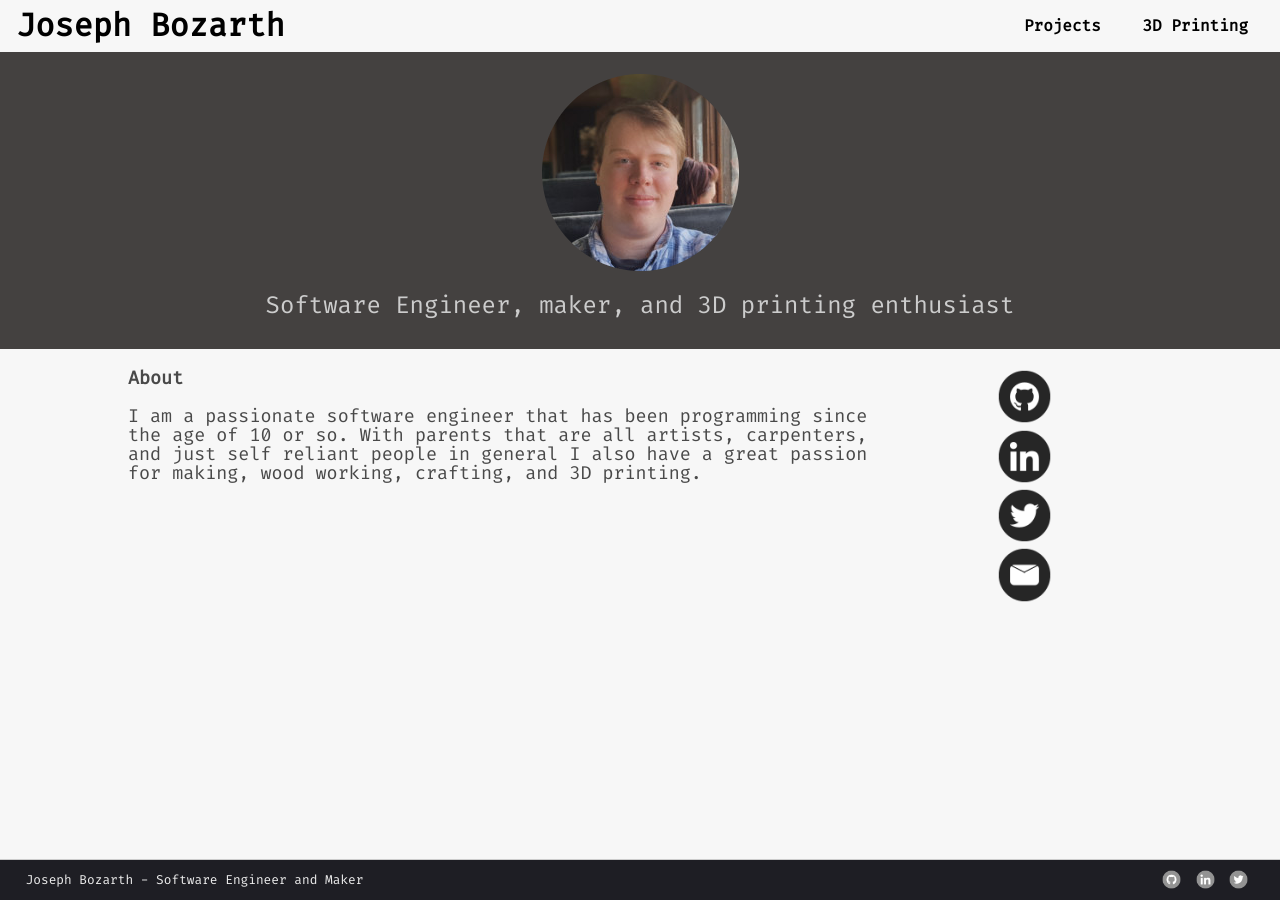
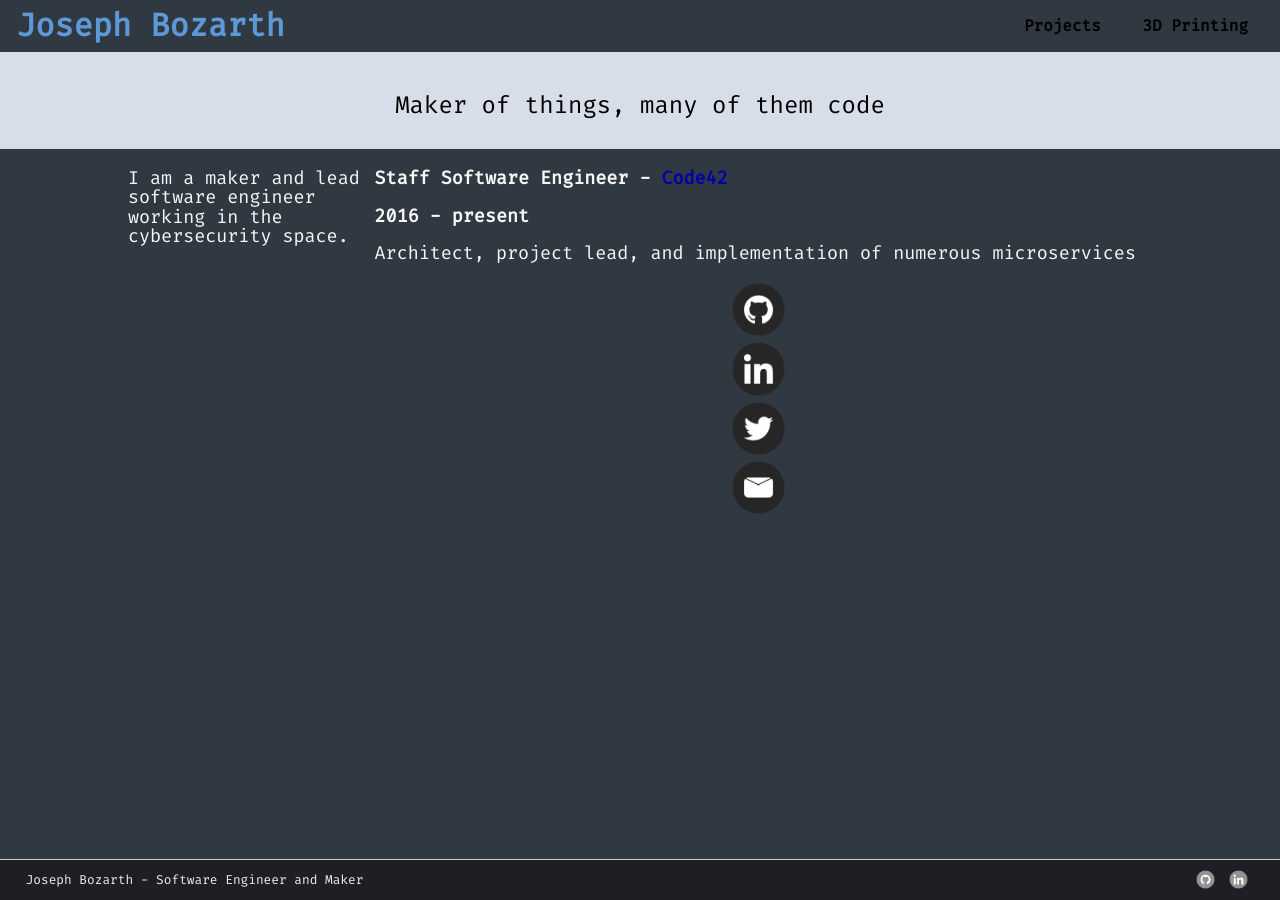
Before and after one commit to BozarthPrime/bozarthprime.github.com, a Jekyll site: the page built from index.html, in a window 1280 px wide. Built offline with Jekyll 4.4.1, drawn with Linux system fonts in a browser that asks for light colours.

Commit message:
Starting changes

```diff
--- a/_layouts/default.html
+++ b/_layouts/default.html
@@ -29,10 +29,6 @@
 			</nav>
 
 			<header>
-				{% if page.header_image %}
-					<img src="{{ page.header_image }}" />
-				{% endif %}
-
 				{% if page.header %}
 					<h1>{{ page.header }}</h1>
 				{% endif %}
@@ -55,7 +51,6 @@
 					<ul>
 						<li><a href="https://github.com/BozarthPrime" target="_blank" rel="noopener noreferrer" title="GitHub"><img src="/images/icons/Github.png" /></a></li>
 						<li><a href="http://www.linkedin.com/pub/joseph-bozarth/21/9bb/35a" target="_blank" rel="noopener noreferrer" title="LinkedIn"><img src="/images/icons/Linkedin.png" /></a></li>
-						<li><a href="https://twitter.com/Bozarth_Prime" target="_blank" rel="noopener noreferrer" title="Twitter"><img src="/images/icons/Twitter.png" /></a></li>
 					</ul>
 				</div>
 			</footer>
--- /dev/null
+++ b/css/color.css
@@ -0,0 +1,56 @@
+/*
+	Color family
+		- Main: #221E22
+		- Text: #9DCBBA
+		- Accent 1: #31263E
+		- Accent 2: #44355B
+		- Accent 3: #EE5622
+*/
+
+:root {
+    /* colors */
+    --black: "hsl(0, 0%, 0%)";
+    --blue: "hsl(210, 50%, 60%)";
+    --blue-vibrant: "hsl(210, 60%, 60%)";
+    --blue2: "hsla(210, 13%, 40%, 0;7)";
+    --blue3: "hsl(210, 15%, 22%)";
+    --blue4: "hsl(210, 13%, 45%)";
+    --blue5: "hsl(180, 36%, 54%)";
+    --blue6: "hsl(221, 12%, 69%)";
+    --green: "hsl(114, 31%, 68%)";
+    --grey: "hsl(0, 0%, 20%)";
+    --orange: "hsl(32, 93%, 66%)";
+    --orange2: "hsl(32, 85%, 55%)";
+    --orange3: "hsl(40, 94%, 68%)";
+    --pink: "hsl(300, 30%, 68%)";
+    --red: "hsl(357, 79%, 65%)";
+    --red2: "hsl(13, 93%, 66%)";
+    --white: "hsl(0, 0%, 100%)";
+    --white2: "hsl(0, 0%, 97%)";
+    --white3: "hsl(219, 28%, 88%)";
+
+    /* Named variables */
+    --main_font: hsl(0, 0%, 97%);
+    --background: hsl(210, 15%, 22%);
+    --header_color: hsl(219, 28%, 88%);
+    --menu_header: hsl(210, 60%, 60%);
+    --menu_header_hover: hsl(32, 85%, 55%);
+    --header_text_color: hsl(0, 0%, 0%);
+
+    --accent: "var(blue-vibrant)";
+    --caret: "var(orange)";
+    --line_highlight: "var(blue2)";
+    --selection: "var(blue2)";
+    --selection_border: "var(blue4)";
+    --inactive_selection: "var(blue2)";
+    --shadow: "color(var(black) alpha(0.25))";
+    --active_guide: "var(blue5)";
+    --stack_guide: "color(var(blue5) alpha(0.5))";
+    --highlight: "var(blue5)";
+    --find_highlight_foreground: "var(grey)";
+    --find_highlight: "var(orange3)";
+    --brackets_foreground: "var(orange)";
+    --bracket_contents_options: "underline";
+    --bracket_contents_foreground: "var(blue5)";
+    --tags_foreground: "var(pink)";
+}
--- a/css/main.css
+++ b/css/main.css
@@ -3,6 +3,7 @@
 /* Common
 /*
 /*****************************************************************************/
+@import url("color.css");
 
 @font-face {
 	font-family: 'FiraCode';
@@ -27,9 +28,9 @@ body {
 }
 
 body {
-	background-color: #F7F7F7;
+	background-color: var(--background);
 	font-size: 100%;
-	color: #494949;
+	color: var(--main_font);
 	font-family: 'FiraCode', Courier, monospace;
 	line-height: 1.2em;
 }
@@ -196,7 +197,7 @@ ul.posts span {
 /*****************************************************************************/
 
 header {
-	background-color: #444140;
+	background-color: var(--header_color);
 	padding-top: 20px;
 	padding-bottom: 10px;
 	width: 100%;
@@ -223,7 +224,7 @@ header p {
 	width: 100%;
 	text-align: center;
 	font-size: 1.5em;
-	color: #CCC;
+	color: var(--header_text_color);
 }
 
 /*****************************************************************************/
@@ -295,20 +296,20 @@ nav {
 
 #nav-title a {
 	text-decoration: none;
-	color: #000;
+	color: var(--menu_header);
 }
 
 #nav-title a:hover {
-	color: #888;
+	color: var(--menu_header_hover);
 }
 
 #nav-title a.extra {
-	color: #aaa;
+	color: var(--menu_header);
 	margin-left: 1em;
 }
 
 #nav-title a.extra:hover {
-	color: #000;
+	color: var(--menu_header_hover);
 }
 
 #nav-links {
--- a/index.html
+++ b/index.html
@@ -2,16 +2,34 @@
 layout: default
 title: Joseph Bozarth - Home
 header_image: images/profile-pic.png
-subheader: Software Engineer, maker, and 3D printing enthusiast
+subheader: Maker of things, many of them code
 ---
 
 <div id="home">
-    <div class="col-w2">
-		<h1>About</h1>
-		I am a passionate software engineer that has been programming since the age of 10 or so. With parents that are all artists, carpenters, and just self reliant people in general I also have a great passion for making, wood working, crafting, and 3D printing.
+    <div class="col-w1">
+		I am a maker and lead software engineer working in the cybersecurity space.
 	</div>
 
-	<div class="col-w1">
+	<div class="col-w2">
+		<div class="resume">
+			<div class="resume-item">
+				<h1>
+					Staff Software Engineer - <a target="https://code42.com">Code42</a>
+				</h1>
+				<h2>
+					2016 - present
+				</h2>
+
+				<p>
+					Architect, project lead, and implementation of numerous microservices
+				</p>
+			</div>
+
+
+		</div>
+
+
+
 		<div id="contact">
 			<a href="https://github.com/BozarthPrime" target="_blank" rel="noopener noreferrer" title="GitHub"><img src="/images/icons/Github-black.png" /></a>
 			<a href="http://www.linkedin.com/pub/joseph-bozarth/21/9bb/35a" target="_blank" rel="noopener noreferrer" title="LinkedIn"><img src="/images/icons/Linkedin-black.png" /></a>
```
Also changed, not shown: resume.html (added).
